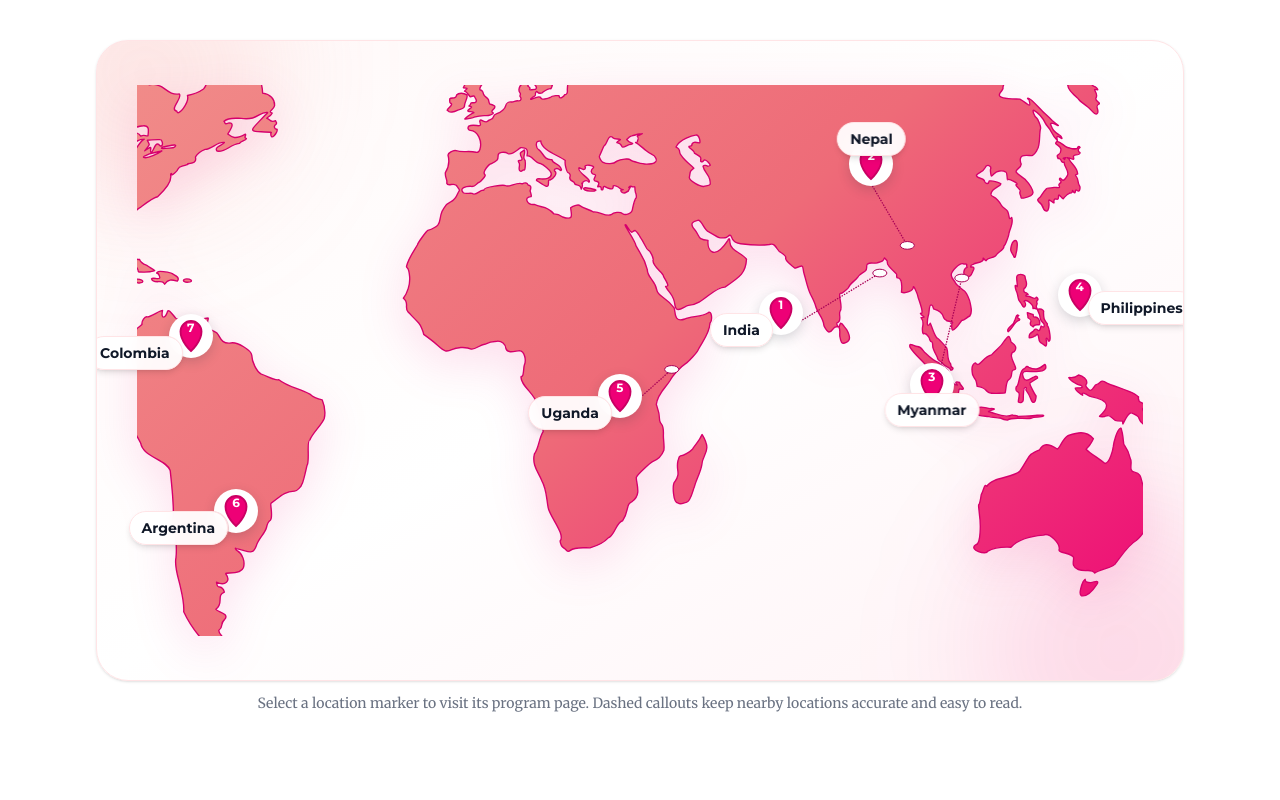
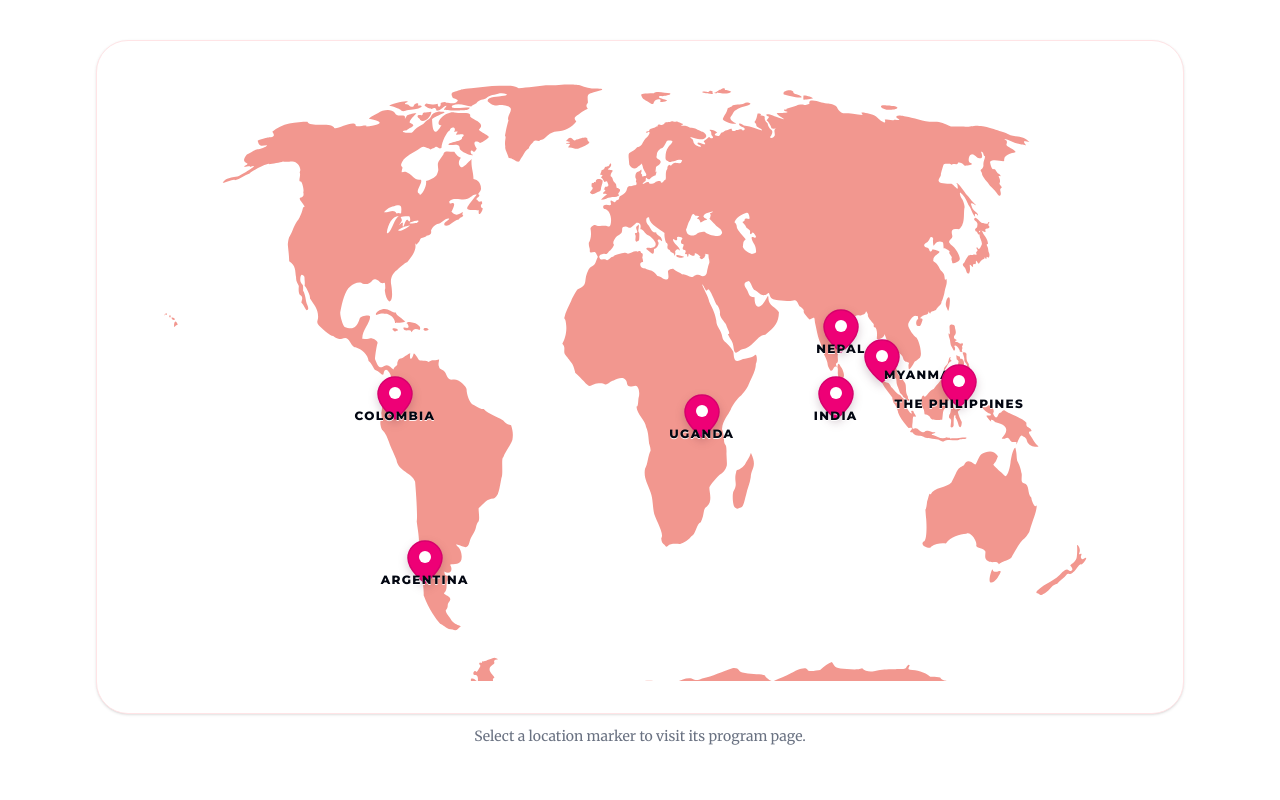
Before and after one commit to Peace-Gospel-International/shehashope, a Next.js app: page /about in a window 1280 px wide. Shown: the part 3440-4240 px from the top of the page. Built offline with nearby package versions, Linux system fonts and the light colour scheme.

Commit message:
Match program map to visual reference

```diff
--- a/app/components/WorldProgramMap.tsx
+++ b/app/components/WorldProgramMap.tsx
@@ -5,107 +5,99 @@ type ProgramLocation = {
   name: string;
   href: string;
   number: number;
-  actualLeft: number;
-  actualTop: number;
-  markerLeft: number;
-  markerTop: number;
+  left: number;
+  top: number;
+  mobileLeft: number;
+  mobileTop: number;
   labelPosition: string;
-  usesCallout?: boolean;
 };
 
 const programLocations: ProgramLocation[] = [
   {
-    name: 'India',
-    href: '/programs/india',
+    name: 'Colombia',
+    href: '/programs/colombia',
     number: 1,
-    actualLeft: 73.84,
-    actualTop: 34.12,
-    markerLeft: 64,
-    markerTop: 45,
-    labelPosition: 'right-7 top-5',
-    usesCallout: true,
+    left: 26.2,
+    top: 57,
+    mobileLeft: 26.2,
+    mobileTop: 57,
+    labelPosition: 'left-1/2 top-8 -translate-x-1/2',
+  },
+  {
+    name: 'Argentina',
+    href: '/programs/argentina',
+    number: 2,
+    left: 29.1,
+    top: 84,
+    mobileLeft: 29.1,
+    mobileTop: 84,
+    labelPosition: 'left-1/2 top-8 -translate-x-1/2',
+  },
+  {
+    name: 'Uganda',
+    href: '/programs/uganda',
+    number: 3,
+    left: 56,
+    top: 60,
+    mobileLeft: 56,
+    mobileTop: 62,
+    labelPosition: 'left-1/2 top-8 -translate-x-1/2',
   },
   {
     name: 'Nepal',
     href: '/programs/nepal',
-    number: 2,
-    actualLeft: 76.57,
-    actualTop: 29.1,
-    markerLeft: 73,
-    markerTop: 18,
-    labelPosition: 'bottom-7 left-1/2 -translate-x-1/2',
-    usesCallout: true,
+    number: 4,
+    left: 69.5,
+    top: 46,
+    mobileLeft: 67,
+    mobileTop: 38,
+    labelPosition: 'left-1/2 top-8 -translate-x-1/2',
   },
   {
     name: 'Myanmar',
     href: '/programs/myanmar',
-    number: 3,
-    actualLeft: 81.99,
-    actualTop: 35.02,
-    markerLeft: 79,
-    markerTop: 58,
-    labelPosition: 'left-1/2 top-7 -translate-x-1/2',
-    usesCallout: true,
+    number: 5,
+    left: 73.5,
+    top: 51,
+    mobileLeft: 75,
+    mobileTop: 48,
+    labelPosition: 'left-5 top-7',
   },
   {
-    name: 'Philippines',
-    href: '/programs/philippines',
-    number: 4,
-    actualLeft: 93.7,
-    actualTop: 41.62,
-    markerLeft: 93.7,
-    markerTop: 41.62,
-    labelPosition: 'left-7 top-4',
+    name: 'India',
+    href: '/programs/india',
+    number: 6,
+    left: 69,
+    top: 57,
+    mobileLeft: 65,
+    mobileTop: 58,
+    labelPosition: 'left-1/2 top-8 -translate-x-1/2',
   },
   {
-    name: 'Uganda',
-    href: '/programs/uganda',
-    number: 5,
-    actualLeft: 53.15,
-    actualTop: 51.6,
-    markerLeft: 48,
-    markerTop: 60,
-    labelPosition: 'right-7 top-5',
-    usesCallout: true,
-  },
-  {
-    name: 'Argentina',
-    href: '/programs/argentina',
-    number: 6,
-    actualLeft: 9.85,
-    actualTop: 80.85,
-    markerLeft: 9.85,
-    markerTop: 80.85,
-    labelPosition: 'right-7 top-5',
-  },
-  {
-    name: 'Colombia',
-    href: '/programs/colombia',
+    name: 'The Philippines',
+    href: '/programs/philippines',
     number: 7,
-    actualLeft: 5.34,
-    actualTop: 49.12,
-    markerLeft: 5.34,
-    markerTop: 49.12,
-    labelPosition: 'right-7 top-5',
+    left: 81,
+    top: 55,
+    mobileLeft: 84,
+    mobileTop: 58,
+    labelPosition: 'left-1/2 top-8 -translate-x-1/2',
   },
 ];
 
 function MapPin({ number }: { number: number }) {
   return (
-    <span className="relative flex h-8 w-8 items-center justify-center rounded-full bg-white shadow-[0_4px_14px_rgba(31,41,55,0.24)] ring-2 ring-white transition duration-200 group-hover:scale-110 group-focus-visible:scale-110 sm:h-10 sm:w-10">
-      <svg
-        viewBox="0 0 24 24"
-        aria-hidden="true"
-        className="h-7 w-7 overflow-visible sm:h-9 sm:w-9"
-      >
+    <span className="relative block h-7 w-6 transition duration-200 group-hover:-translate-y-1 group-hover:scale-110 group-focus-visible:-translate-y-1 group-focus-visible:scale-110 sm:h-11 sm:w-9">
+      <svg viewBox="0 0 36 44" aria-hidden="true" className="h-full w-full drop-shadow-[0_4px_5px_rgba(55,0,28,0.2)]">
         <path
-          d="M12 22s7-6.15 7-13A7 7 0 1 0 5 9c0 6.85 7 13 7 13Z"
+          d="M18 1C8.6 1 1 8.6 1 18c0 12.7 17 25 17 25s17-12.3 17-25C35 8.6 27.4 1 18 1Z"
           fill="#EE0076"
-          stroke="#c90063"
-          strokeWidth="1.25"
+          stroke="#d6006c"
+          strokeWidth="1.5"
         />
+        <circle cx="18" cy="17" r="6" fill="white" className="hidden sm:block" />
       </svg>
-      <span className="absolute top-[5px] text-[10px] font-bold leading-none text-white font-sans sm:top-[6px] sm:text-xs">
+      <span className="absolute left-1/2 top-[6px] -translate-x-1/2 text-[9px] font-extrabold leading-none text-white font-sans sm:hidden">
         {number}
       </span>
     </span>
@@ -113,69 +105,45 @@ function MapPin({ number }: { number: number }) {
 }
 
 export default function WorldProgramMap() {
-  const calloutLocations = programLocations.filter((location) => location.usesCallout);
-
   return (
     <div className="mt-10">
       <p className="mb-3 text-center text-xs font-bold uppercase tracking-[0.16em] text-gray-500 font-sans sm:hidden">
         Tap a numbered location or choose a country below
       </p>
 
-      <div className="relative mx-auto max-w-[1120px] overflow-hidden rounded-2xl border border-rose-100 bg-gradient-to-br from-[#fff8f8] via-white to-[#fff2f5] px-2 py-4 shadow-sm sm:rounded-[2rem] sm:px-8 sm:py-9 lg:px-10 lg:py-11">
-        <div className="absolute -left-20 -top-24 h-64 w-64 rounded-full bg-[#F2978F]/20 blur-3xl" aria-hidden="true" />
-        <div className="absolute -bottom-28 -right-20 h-72 w-72 rounded-full bg-[#EE0076]/10 blur-3xl" aria-hidden="true" />
-
-        <div className="relative aspect-[1460/800] w-full">
+      <div className="relative mx-auto max-w-[1120px] overflow-hidden rounded-2xl border border-rose-100 bg-white px-1.5 py-3 shadow-sm sm:rounded-[2rem] sm:px-5 sm:py-6 lg:px-7 lg:py-8">
+        <div className="relative aspect-[1040/614] w-full">
           <Image
-            src="/images/about/she-has-hope-program-regions-map-v2.svg"
-            alt="World map showing She Has Hope program locations in Asia, Africa, and South America"
+            src="/images/about/she-has-hope-reference-style-map-v3.svg"
+            alt="Map showing She Has Hope program locations in Colombia, Argentina, Uganda, Nepal, India, Myanmar, and the Philippines"
             fill
-            sizes="(min-width: 1024px) 1040px, 100vw"
-            className="object-contain drop-shadow-[0_14px_24px_rgba(238,0,118,0.12)]"
+            sizes="(min-width: 1024px) 1064px, 100vw"
+            className="object-fill"
           />
-
-          <svg
-            viewBox="0 0 100 100"
-            preserveAspectRatio="none"
-            className="pointer-events-none absolute inset-0 h-full w-full"
-            aria-hidden="true"
-          >
-            {calloutLocations.map((location) => (
-              <g key={location.name}>
-                <line
-                  x1={location.actualLeft}
-                  y1={location.actualTop}
-                  x2={location.markerLeft}
-                  y2={location.markerTop}
-                  stroke="#a90056"
-                  strokeWidth="1.25"
-                  strokeDasharray="1.5 1.2"
-                  vectorEffect="non-scaling-stroke"
-                />
-                <circle
-                  cx={location.actualLeft}
-                  cy={location.actualTop}
-                  r="0.7"
-                  fill="#fff"
-                  stroke="#a90056"
-                  strokeWidth="1"
-                  vectorEffect="non-scaling-stroke"
-                />
-              </g>
-            ))}
-          </svg>
 
           {programLocations.map((location) => (
             <Link
-              key={location.name}
+              key={`${location.name}-mobile`}
               href={location.href}
-              aria-label={`${location.number}. Explore the ${location.name} program`}
-              className="group absolute z-10 -translate-x-1/2 -translate-y-full rounded-full outline-none focus-visible:ring-4 focus-visible:ring-[#EE0076]/30"
-              style={{ left: `${location.markerLeft}%`, top: `${location.markerTop}%` }}
+              aria-label={`${location.number}. Explore our ${location.name} program`}
+              className="group absolute z-10 -translate-x-1/2 -translate-y-full rounded-full outline-none focus-visible:ring-4 focus-visible:ring-[#EE0076]/30 sm:hidden"
+              style={{ left: `${location.mobileLeft}%`, top: `${location.mobileTop}%` }}
+            >
+              <MapPin number={location.number} />
+            </Link>
+          ))}
+
+          {programLocations.map((location) => (
+            <Link
+              key={`${location.name}-desktop`}
+              href={location.href}
+              aria-label={`Explore our ${location.name} program`}
+              className="group absolute z-10 hidden -translate-x-1/2 -translate-y-full rounded-full outline-none focus-visible:ring-4 focus-visible:ring-[#EE0076]/30 sm:block"
+              style={{ left: `${location.left}%`, top: `${location.top}%` }}
             >
               <MapPin number={location.number} />
               <span
-                className={`absolute hidden whitespace-nowrap rounded-full border border-rose-100 bg-white/95 px-3 py-1.5 text-sm font-bold text-gray-900 shadow-md backdrop-blur transition group-hover:border-[#EE0076] group-hover:text-[#EE0076] group-focus-visible:border-[#EE0076] group-focus-visible:text-[#EE0076] font-sans sm:block ${location.labelPosition}`}
+                className={`absolute whitespace-nowrap text-[10px] font-extrabold uppercase tracking-[0.11em] text-gray-950 drop-shadow-[0_1px_0_rgba(255,255,255,0.9)] font-sans lg:text-xs ${location.labelPosition}`}
               >
                 {location.name}
               </span>
@@ -200,7 +168,7 @@ export default function WorldProgramMap() {
       </nav>
 
       <p className="mt-3 hidden text-center text-sm text-gray-500 font-serif sm:block">
-        Select a location marker to visit its program page. Dashed callouts keep nearby locations accurate and easy to read.
+        Select a location marker to visit its program page.
       </p>
     </div>
   );
```
Also changed, not shown: public/images/about/she-has-hope-program-regions-map-v2.svg (deleted), public/images/about/she-has-hope-reference-style-map-v3.svg (added).
